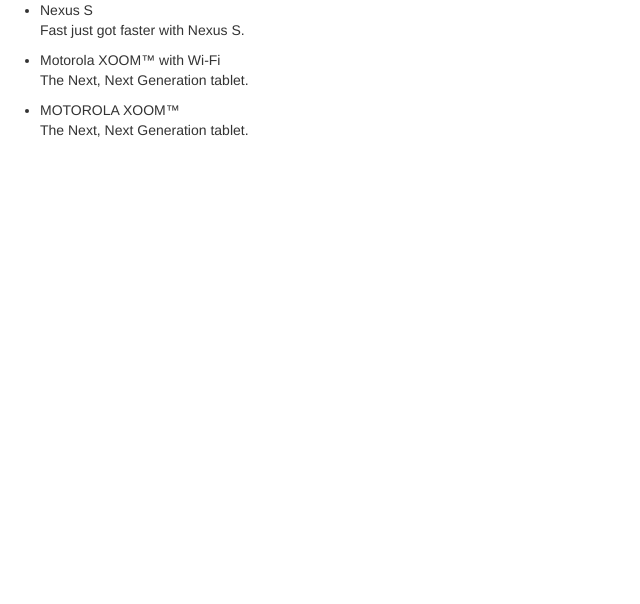
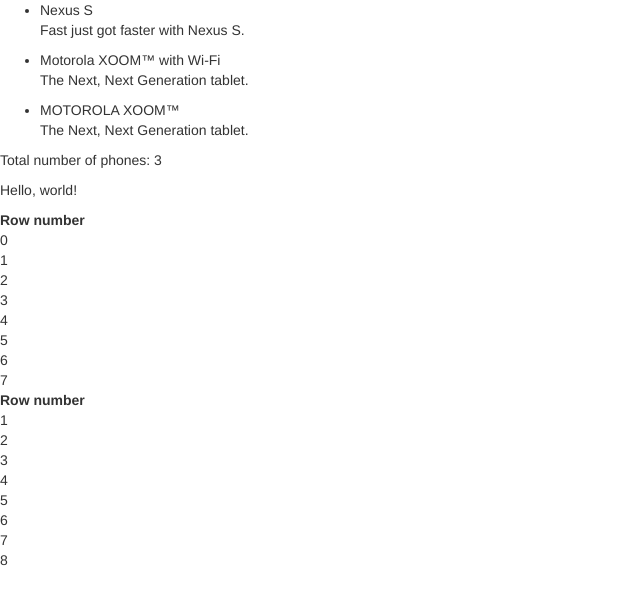
Before and after one commit to daniloMogin/kurs, a plain HTML site: page index.html in a window 1280 px wide. Shown: the whole page, without its empty margins (0-640 px from the left). Drawn offline with nearby package versions, Linux system fonts and the light colour scheme.

Commit message:
2-template-edit

```diff
--- a/app.js
+++ b/app.js
@@ -19,5 +19,6 @@
         snippet: 'The Next, Next Generation tablet.'
       }
     ];
+    $scope.name = 'world';
   }
 );
--- a/index.html
+++ b/index.html
@@ -14,5 +14,24 @@
         <p>{{ phone.snippet }}</p>
       </li>
     </ul>
+    <p>Total number of phones: {{ phones.length }}</p>
+    <p>Hello, {{ name }}!</p>
+    <table>
+      <tr>
+        <th>Row number</th>
+      </tr>
+      <tr ng-repeat="i in [0, 1, 2, 3, 4, 5, 6, 7]">
+        <td>{{ i }}</td>
+      </tr>
+    </table>
+
+    <table>
+      <tr>
+        <th>Row number</th>
+      </tr>
+      <tr ng-repeat="i in [0, 1, 2, 3, 4, 5, 6, 7]">
+        <td>{{ i + 1 }}</td>
+      </tr>
+    </table>
   </body>
 </html>
```
